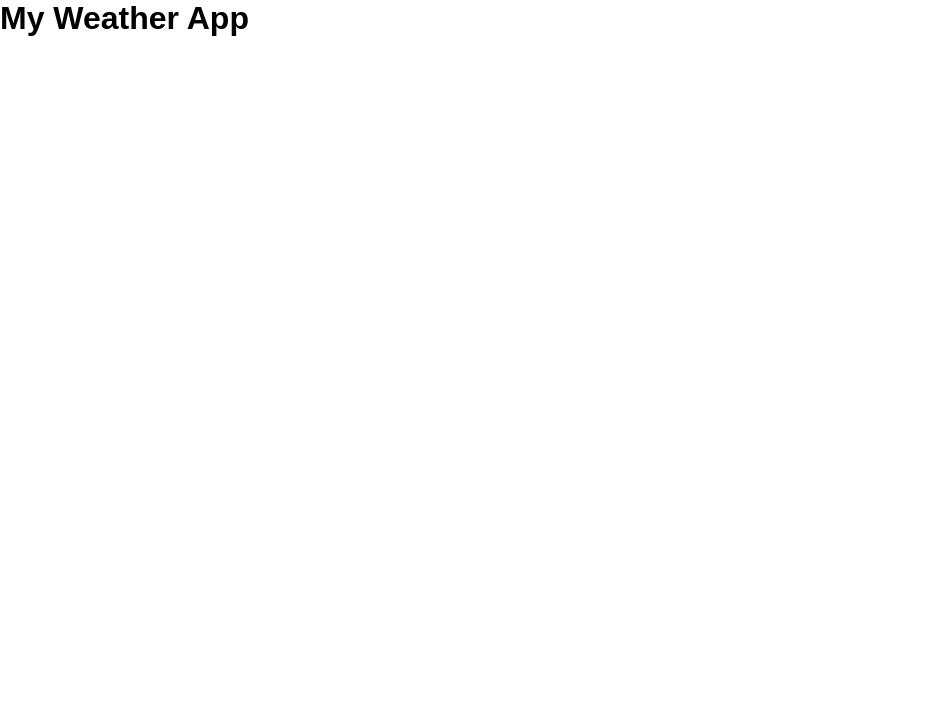
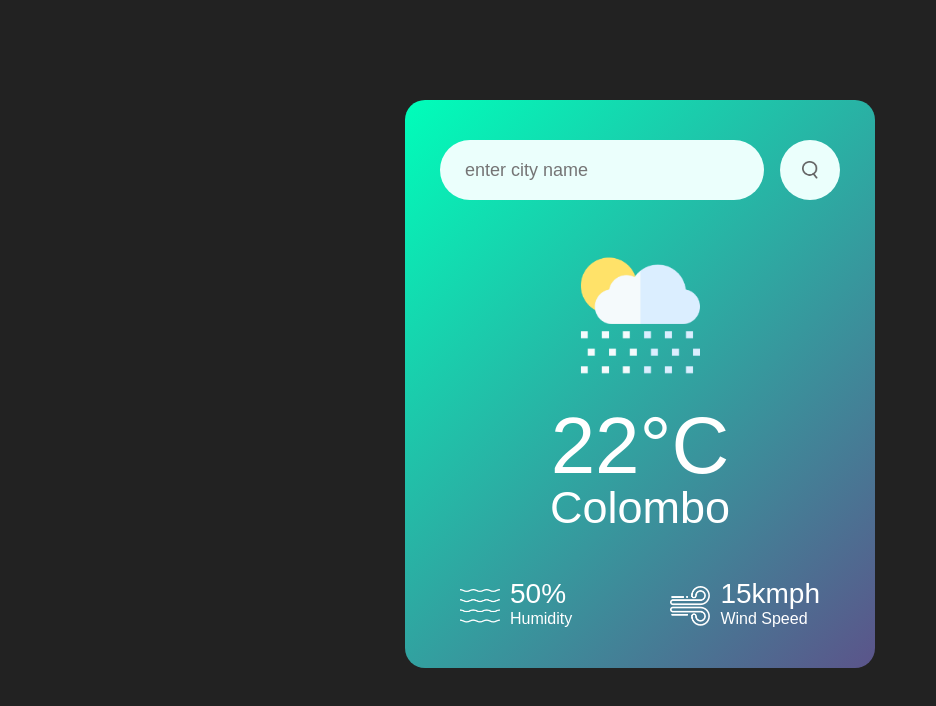
Before and after one commit to Studawatta/Weather-App, a plain HTML site: page index.html in a window 1280 px wide. Shown: the whole page, without its empty margins (0-936 px from the left). Drawn offline with Linux system fonts and the light colour scheme.

Commit message:
front-end

```diff
--- a/index.html
+++ b/index.html
@@ -2,11 +2,40 @@
     <head>
         <meta charset="UTF-8">
         <meta name="viewport" content="width=device-width, initial-scale=1.0">
-    <title>Document</title>
+        <title>Weather App</title>
         <link rel="stylesheet" href="style.css">
     </head>
     <body>
-    <h1>My Weather App</h1>
+        <div class="card">
+            <div class="search">
+                <input type="text" placeholder="enter city name"
+                    spellcheck="false">
+                <button>
+                    <img src="images/search.png" alt="searchIcon">
+                </button>
+            </div>
+            <div class="weather">
+                <img src="images/rain.png" alt="weather" class="weather-icon">
+                <h1 class="temp">22°C</h1>
+                <h2 class="city">Colombo</h2>
+                <div class="details">
+                    <div class="col">
+                        <img src="images/humidity.png" alt="humidity">
+                        <div>
+                            <p class="humidity">50%</p>
+                            <p>Humidity</p>
+                        </div>
+                    </div>
+                    <div class="col">
+                        <img src="images/wind.png" alt="wind">
+                        <div>
+                            <p class="wind">15kmph</p>
+                            <p>Wind Speed</p>
+                        </div>
+                    </div>
+                </div>
+            </div>
+        </div>
 
     </body>
 </html>
--- a/style.css
+++ b/style.css
@@ -4,3 +4,87 @@
     font-family: 'Poppins', sans-serif;
     box-sizing: border-box;
 }
+
+body {
+    background: #222;
+}
+
+.card {
+    width: 90%;
+    max-width: 470px;
+    background: linear-gradient(135deg, #00feba, #5b548a);
+    color: #fff;
+    margin: 100px auto 0;
+    border-radius: 20px;
+    padding: 40px 35px;
+    text-align: center;
+}
+
+.search {
+    width: 100%;
+    display: flex;
+    align-items: center;
+    justify-content: space-between;
+}
+
+.search input {
+    border: 0;
+    outline: 0;
+    background: #ebfffc;
+    color: #555;
+    padding: 10px 25px;
+    height: 60px;
+    border-radius: 30px;
+    flex: 1;
+    margin-right: 16px;
+    font-size: 18px;
+}
+
+.search button {
+    border: 0;
+    outline: 0;
+    background: #ebfffc;
+    border-radius: 50%;
+    width: 60px;
+    height: 60px;
+    cursor: pointer;
+}
+
+.search button img {
+    width: 16px;
+}
+
+.weather-icon {
+    width: 170px;
+    margin-top: 30px;
+}
+
+.weather h1 {
+    font-size: 80px;
+    font-weight: 500;
+}
+.weather h2 {
+    font-size: 45px;
+    font-weight: 400;
+    margin-top: -10px;
+}
+.details{
+    display: flex;
+    align-items: center;
+    justify-content: space-between;
+    padding: 0 20px;
+    margin-top: 50px;
+}
+.col{
+    display: flex;
+    align-items: center;
+    text-align: left;
+}
+.col img{
+    width: 40px;
+    margin-right: 10px;
+}
+.humidity, .wind {
+    font-size: 28px;
+    margin-top: -6px;
+}
```
Lines whose indentation alone changed are shown as unchanged.
